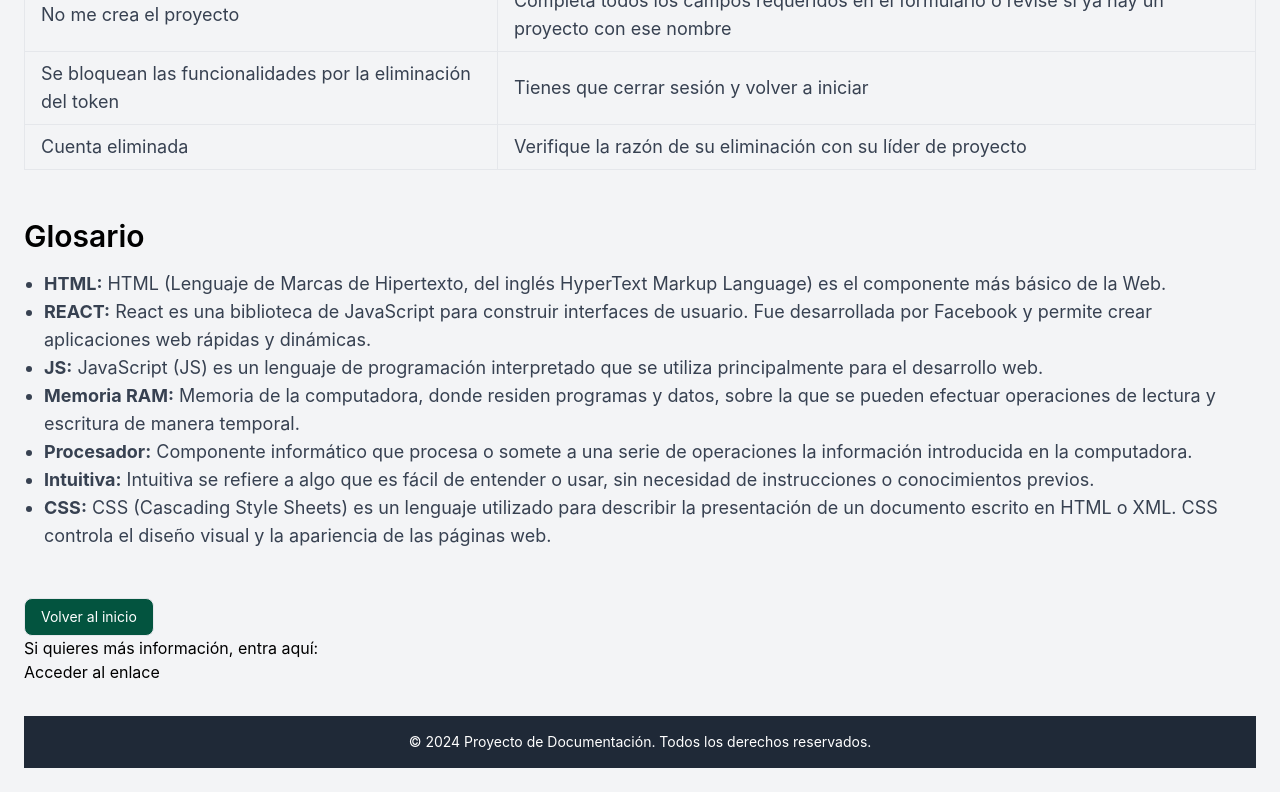
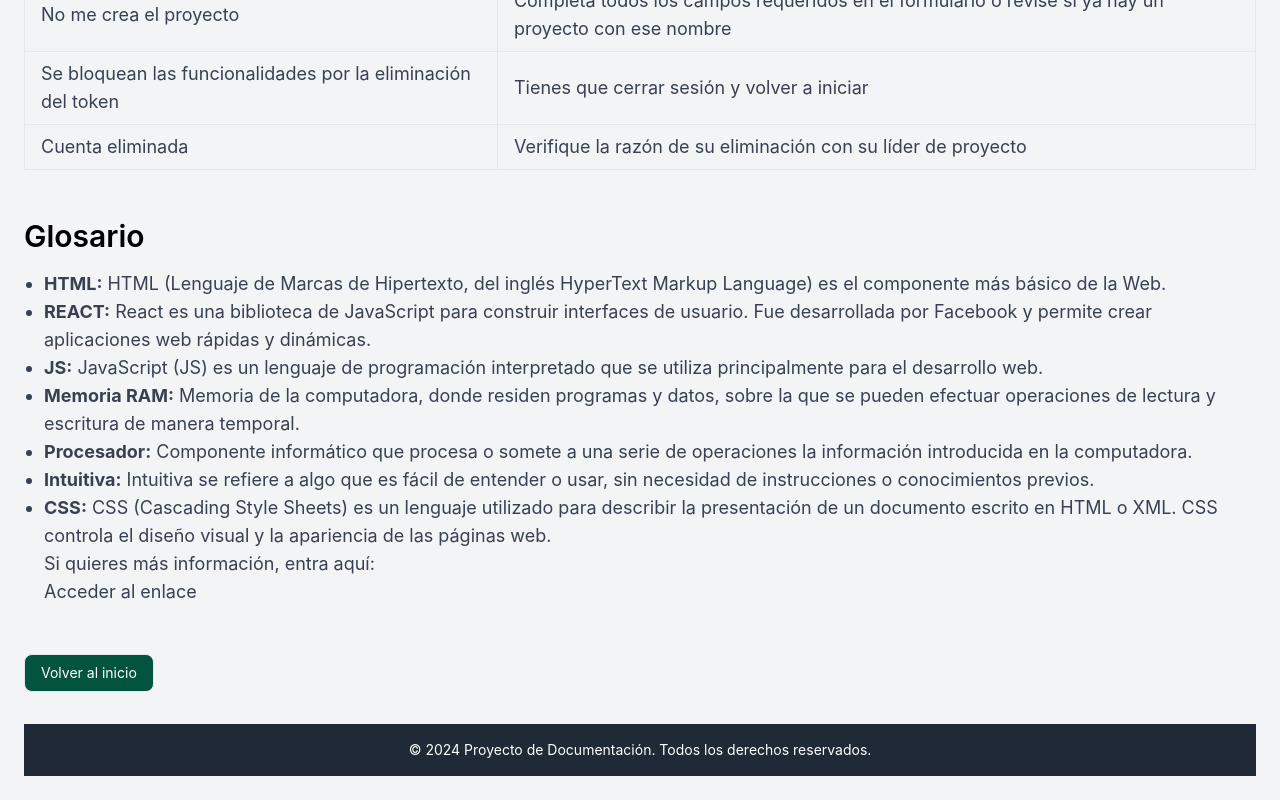
Before and after one commit to DarkKay007/documentacionGestor, a React (Vite) app: page /user-manual in a window 1280 px wide. Shown: the part 2964-3764 px from the top of the page. Built offline with nearby package versions, Linux system fonts and the light colour scheme.

Commit message:
Update manualDeUsuario.jsx

```diff
--- a/src/pages/manualDeUsuario.jsx
+++ b/src/pages/manualDeUsuario.jsx
@@ -162,11 +162,11 @@ const UserManual = () => {
                         <li><strong>Procesador:</strong> Componente informático que procesa o somete a una serie de operaciones la información introducida en la computadora.</li>
                         <li><strong>Intuitiva:</strong> Intuitiva se refiere a algo que es fácil de entender o usar, sin necesidad de instrucciones o conocimientos previos.</li>
                         <li><strong>CSS:</strong> CSS (Cascading Style Sheets) es un lenguaje utilizado para describir la presentación de un documento escrito en HTML o XML. CSS controla el diseño visual y la apariencia de las páginas web.</li>
+                        <p>Si quieres más información, entra aquí:</p>
+                       <a href="https://drive.google.com/drive/folders/1Ns6e1YifU5JbjAAfGY5pPg-LRGtjFzFP?usp=sharing" class="info-link">Acceder al enlace</a>
                     </ul>
                 </section>
                 <Button className='bg-green-800'><Link to="/">Volver al inicio</Link></Button>
-                <p>Si quieres más información, entra aquí:</p>
-               <a href="https://drive.google.com/drive/folders/1Ns6e1YifU5JbjAAfGY5pPg-LRGtjFzFP?usp=sharing" class="info-link">Acceder al enlace</a>
             </main>
 
             <footer className="bg-gray-800 text-white py-4 mt-8">
```
